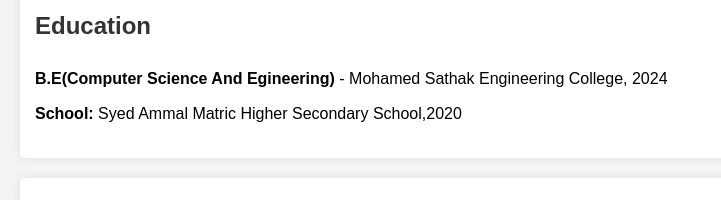
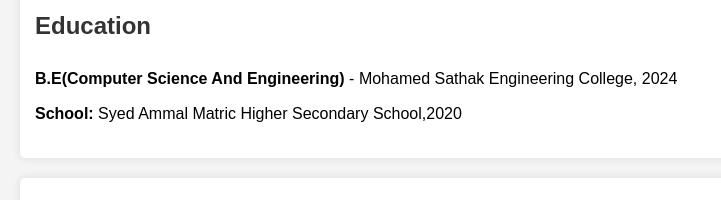
Before and after one commit to ThilipanAjay/Thilipan-Ajay-Data-Analyst-Resume, a plain HTML site: page index.html in a window 1280 px wide. Shown: the part 401-601 px from the top of the page, 0-721 px from the left. Drawn offline with Linux system fonts and the light colour scheme.

Commit message:
new details

```diff
--- a/index.html
+++ b/index.html
@@ -63,7 +63,7 @@
 <section>
     <h2>Education</h2>
     <ul>
-        <li><strong>B.E(Computer Science And Egineering)</strong> - Mohamed Sathak Engineering College, 2024</li>
+        <li><strong>B.E(Computer Science And Engineering)</strong> - Mohamed Sathak Engineering College, 2024</li>
         <li><strong>School:</strong> Syed Ammal Matric Higher Secondary School,2020</li>
     </ul>
 </section>
@@ -76,7 +76,7 @@
 
             <ul>
                   <br>
-                <li>Analyzed large datasets to identify trends and insights, improving decision-making processes.</li>
+                  <li>Analyzed large datasets to identify trends and insights, improving decision-making processes.</li>
                 <li>Developed interactive dashboards using Tableau, enhancing data visualization for stakeholders.</li>
                 <li>Collaborated with cross-functional teams to define data requirements and project goals.</li>
             </ul>
```
